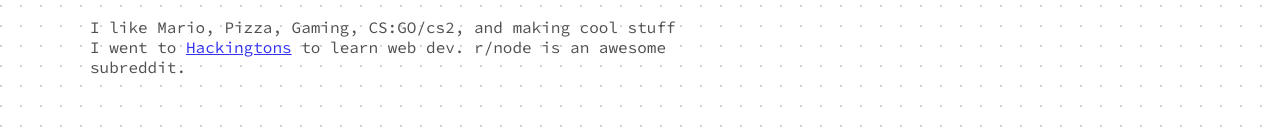
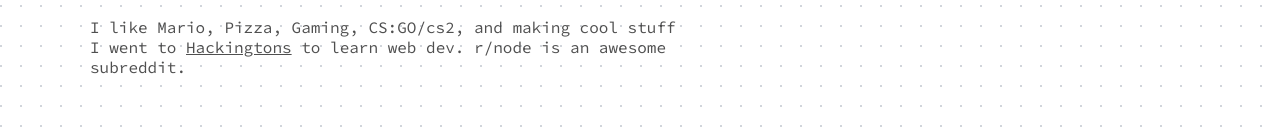
Before and after one commit to chedar10/chedar.dev, a website: page public/index.html in a window 1280 px wide. Shown: the part 1015-1142 px from the top of the page. Drawn offline with Linux system fonts and the light colour scheme; a web font is replaced by a local one.

Commit message:
'Deploying'

```diff
--- a/public/index.html
+++ b/public/index.html
@@ -451,7 +451,7 @@
             <h3>About</h3>
             <p>
                 I like Mario, Pizza, Gaming, CS:GO/cs2, and making cool stuff
-                I went to <a href="https://hackingtons.com/">Hackingtons</a> to learn web dev.
+                I went to <a href="https://hackingtons.com/" style="text-decoration: underline; color: inherit;">Hackingtons</a> to learn web dev.
                 r/node is an awesome subreddit.
             </p>
         </section>
```
